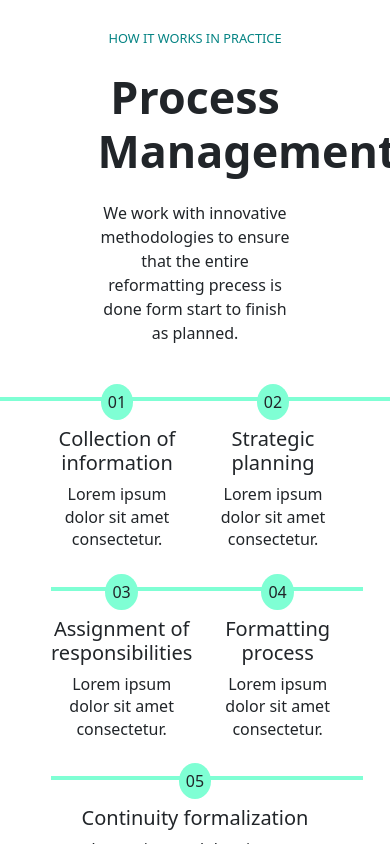
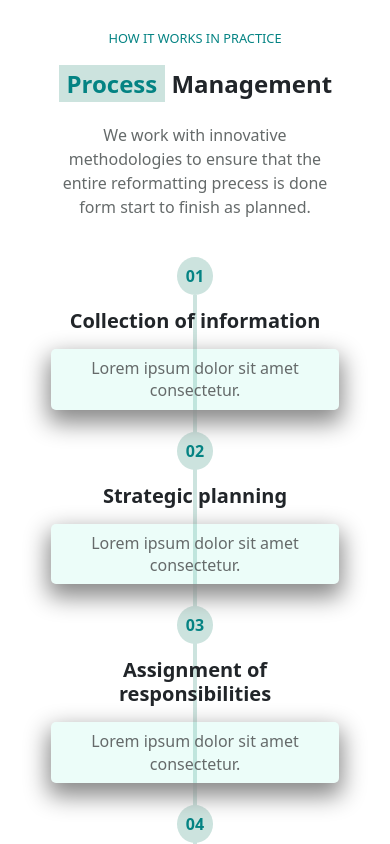
Before and after one commit to CarmineC93/proj-html-vuejs, a Vue app: page / in a window 390 px wide. Shown: the part 3820-4664 px from the top of the page. Built offline with nearby package versions, Linux system fonts and the light colour scheme.

Commit message:
Mockup main 4/7 section set

```diff
--- a/src/components/AppProcess.vue
+++ b/src/components/AppProcess.vue
@@ -10,18 +10,18 @@ export default{
     <section class="py-5" id="process">
         <div class="ms_hhp text-center pb-3">
             <h6>How it works in practice</h6>
-            <h2>Process Management</h2>
+            <h2><span class="ms_evidence_light">Process</span>&nbsp;Management</h2>
             <p>We work with innovative methodologies to ensure that the entire reformatting precess is done form start to finish as planned.</p>
         </div>
 
-        <div class="ms_large_void">
-            <div class="ms_liner"></div>
+        <div class="ms_large_void pb-3">
+            <div class="ms_first_liner"></div>
             <div class="row">
                 <div class="col item text-center">
-                    <div class="ms_liner"></div>
+                    <div class="ms_liner ms_fragile"></div>
                     <span class="ms_ball">01</span>
                     <span>
-                        <h5>Collection of information</h5>
+                        <h5 class="py-2"><strong>Collection of information</strong></h5>
                         <p>Lorem ipsum dolor sit amet consectetur.</p>
                     </span>
                 </div>
@@ -29,7 +29,7 @@ export default{
                     <div class="ms_liner"></div>
                     <span class="ms_ball">02</span>
                     <span>
-                        <h5>Strategic planning</h5>
+                        <h5 class="py-2"><strong>Strategic planning</strong></h5>
                         <p>Lorem ipsum dolor sit amet consectetur.</p>
                     </span>
                 </div>
@@ -37,7 +37,7 @@ export default{
                     <div class="ms_liner"></div>
                     <span class="ms_ball">03</span>
                     <span>
-                        <h5>Assignment of responsibilities</h5>
+                        <h5 class="py-2"><strong>Assignment of responsibilities</strong></h5>
                         <p>Lorem ipsum dolor sit amet consectetur.</p>
                     </span>
                 </div>
@@ -45,15 +45,15 @@ export default{
                     <div class="ms_liner"></div>
                     <span class="ms_ball">04</span>
                     <span>
-                        <h5>Formatting process</h5>
+                        <h5 class="py-2"><strong>Formatting process</strong></h5>
                         <p>Lorem ipsum dolor sit amet consectetur.</p>
                     </span>
                 </div>
                 <div class="col item text-center">
-                    <div class="ms_liner"></div>
+                    <div class="ms_liner ms_fragile"></div>
                     <span class="ms_ball">05</span>
                     <span>
-                        <h5>Continuity formalization</h5>
+                        <h5 class="py-2"><strong>Continuity formalization</strong></h5>
                         <p>Lorem ipsum dolor sit amet consectetur.</p>
                     </span>
                 </div>
@@ -66,18 +66,23 @@ export default{
 </template>
 
 <style lang="scss" scoped>
+@use "../styles/partials/variables.scss" as *;
+
 #process{
+    p{
+        color:$text-color-grey;
+    }
     .ms_hhp{
         width: 50%;
         margin: 0 auto;
     }
 
-    .ms_liner{
+    .ms_liner, .ms_first_liner{
         width: 100%;
         height: 4px;
-        background-color: aquamarine;
+        background-color: $bg-evidence-light;
         position: absolute;
-        top: 20px;
+        top: 23px;
     }
 
     .ms_large_void{
@@ -90,13 +95,13 @@ export default{
             .col{
                 position: relative;
                 .ms_ball{
-                    background-color: aquamarine;
+                    background-color: $bg-evidence-light;
                     position: relative;
                     border-radius: 50%;
-                    width: 30px;
-                    height: 30px;
-                    padding: 7px;
+                    padding: 8px 9px;
                     z-index: 5;
+                    color: $text-color-special;
+                    font-weight: 800;
                 }
                 p{
                     line-height: 1.4rem;
@@ -107,4 +112,44 @@ export default{
 
 }
 
+@media screen and (max-width:475px){
+
+    #process .ms_hhp {
+        width: 70%;
+        h2{
+            font-size: 1.5rem;
+
+        }
+    }
+    #process .ms_liner {
+    left: 0px;
+    transform: rotate(90deg);
+    }
+
+
+    .ms_large_void .ms_first_liner{
+        display: none;
+    }
+
+    .row {
+        flex-direction: column;
+        .item span{
+            position: relative;
+            z-index: 30;
+                p{
+                position: relative;
+                z-index: 30;
+                padding: 0.5rem;
+                background-color: rgb(119 239 214 / 14%);
+                border-radius: 5px;
+                box-shadow: 0px 10px 23px 3px #888888;
+            }
+        }
+        .ms_fragile{
+            display: none;
+        }
+    }
+
+
+}
 </style>
```
